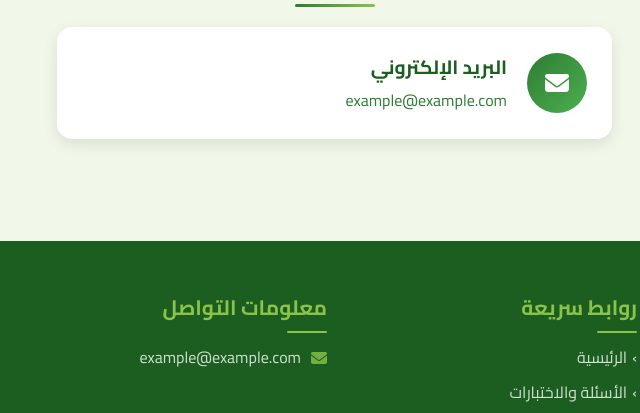
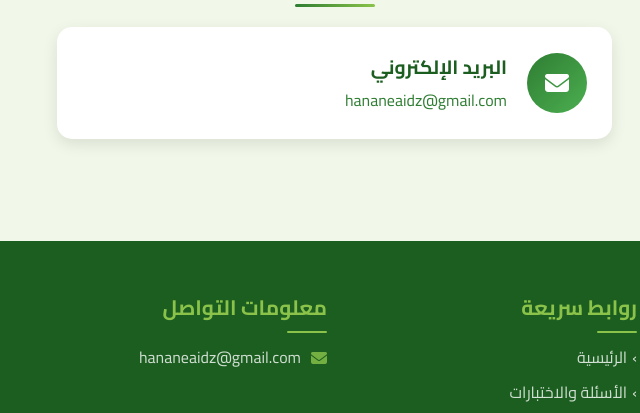
Before and after one commit to Ahmedsaeed1104/bio1, a plain HTML site: page index.html in a window 1280 px wide. Shown: the part 2276-2689 px from the top of the page, 3-643 px from the left. Drawn offline with Linux system fonts and the light colour scheme.

Commit message:
Update email contact information in index.html

```diff
--- a/index.html
+++ b/index.html
@@ -409,7 +409,7 @@
                                 </div>
                                 <div class="contact-details">
                                     <h4>البريد الإلكتروني</h4>
-                                    <a href="mailto:example@example.com">example@example.com</a>
+                                    <a href="mailto:hananeaidz@gmail.com">hananeaidz@gmail.com</a>
                                 </div>
                             </div>
                         </div>
@@ -446,7 +446,7 @@
                 <div class="footer-section">
                     <h3>معلومات التواصل</h3>
                     <div class="footer-contact-info">
-                        <p><i class="fas fa-envelope"></i> example@example.com</p>
+                        <p><i class="fas fa-envelope"></i> hananeaidz@gmail.com</p>
                     </div>
                 </div>
             </div>
```
